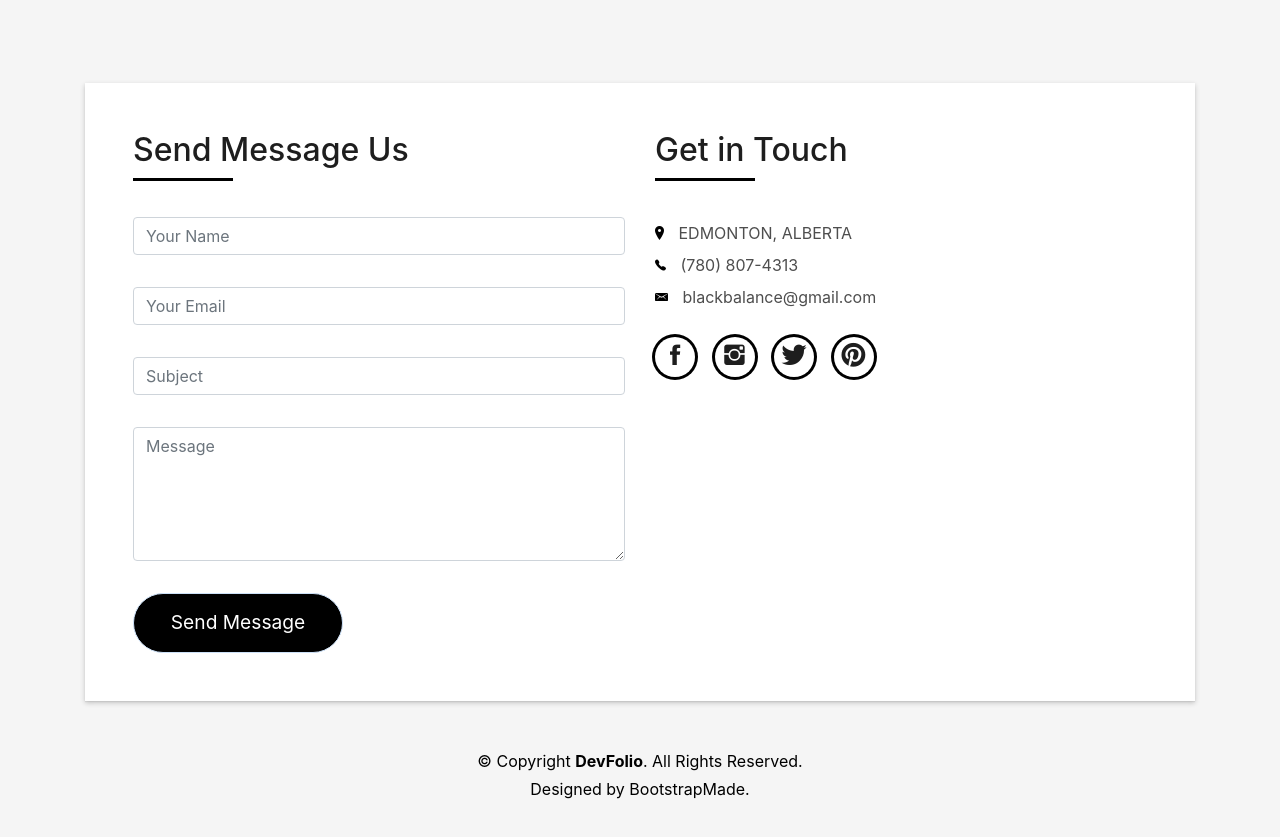
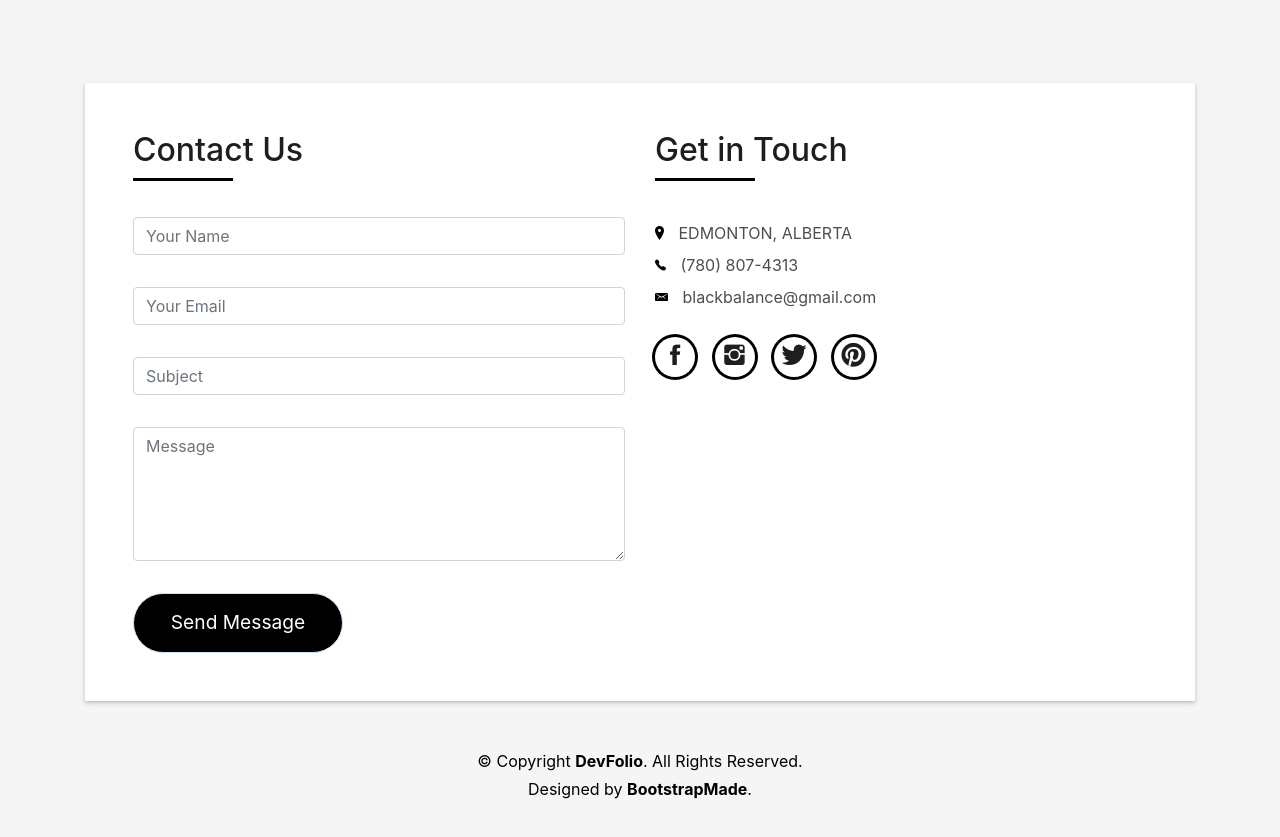
Before and after one commit to Black-Balance/website, a plain HTML site: page index.html in a window 1280 px wide. Shown: the part 3540-4377 px from the top of the page. Drawn offline with Linux system fonts and the light colour scheme; files whose address does not match are found by name.

Commit message:
fix: bolded 'BootstrapMade'.

```diff
--- a/index.html
+++ b/index.html
@@ -639,7 +639,7 @@
                   <div class="col-md-6">
                     <div class="title-box-2">
                       <h5 class="title-left">
-                        Send Message Us
+                        Contact Us
                       </h5>
                     </div>
                     <div>
@@ -794,7 +794,7 @@
                   Purchase the pro version with working PHP/AJAX contact form: https://bootstrapmade.com/buy/?theme=DevFolio
                 -->
                   Designed by
-                  <a href="https://bootstrapmade.com/" style="color: black;">BootstrapMade</a>.
+                  <strong><a href="https://bootstrapmade.com/" style="color: black;">BootstrapMade</a></strong>.
                 </div>
               </div>
             </div>
```
